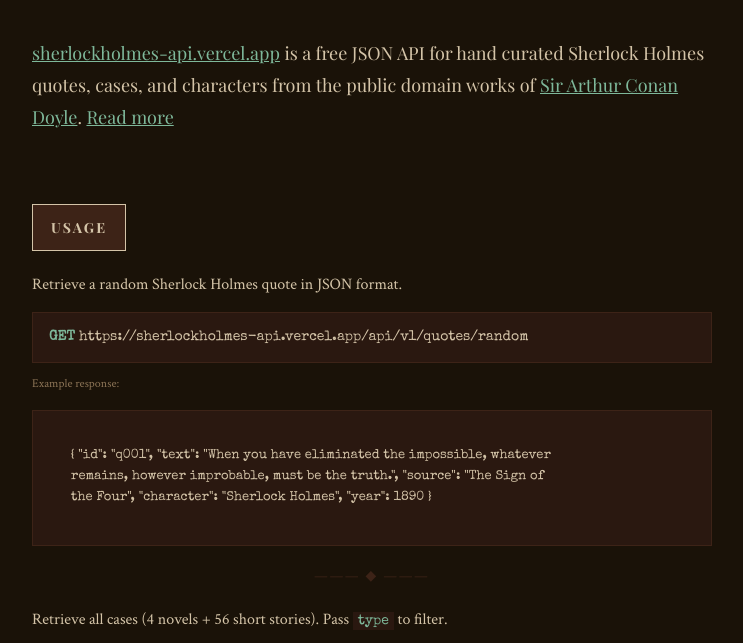
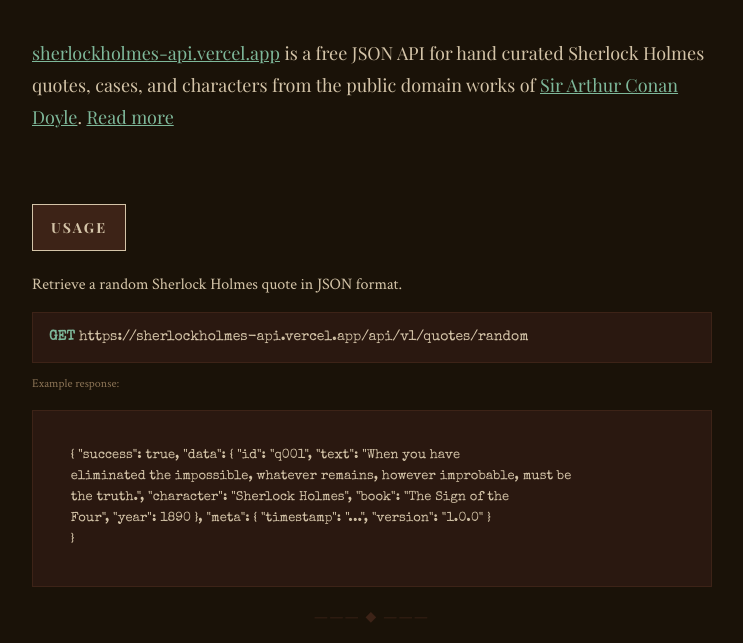
Before and after one commit to caiolucasbittencourt/sherlock-api, a website: page public/index.html in a window 1280 px wide. Shown: the part 123-766 px from the top of the page, without its empty margins (268-1011 px from the left). Drawn offline with nearby package versions, Linux system fonts and the light colour scheme.

Commit message:
fix: correct API response structure in index.html

```diff
--- a/public/index.html
+++ b/public/index.html
@@ -216,9 +216,11 @@
 
     <p class="label">Example response:</p>
     <div class="response">
-      { "id": "q001", "text": "When you have eliminated the impossible, whatever
-      remains, however improbable, must be the truth.", "source": "The Sign of
-      the Four", "character": "Sherlock Holmes", "year": 1890 }
+      { "success": true, "data": { "id": "q001", "text": "When you have
+      eliminated the impossible, whatever remains, however improbable, must be
+      the truth.", "character": "Sherlock Holmes", "book": "The Sign of the
+      Four", "year": 1890 }, "meta": { "timestamp": "...", "version": "1.0.0" }
+      }
     </div>
 
     <hr />
```
